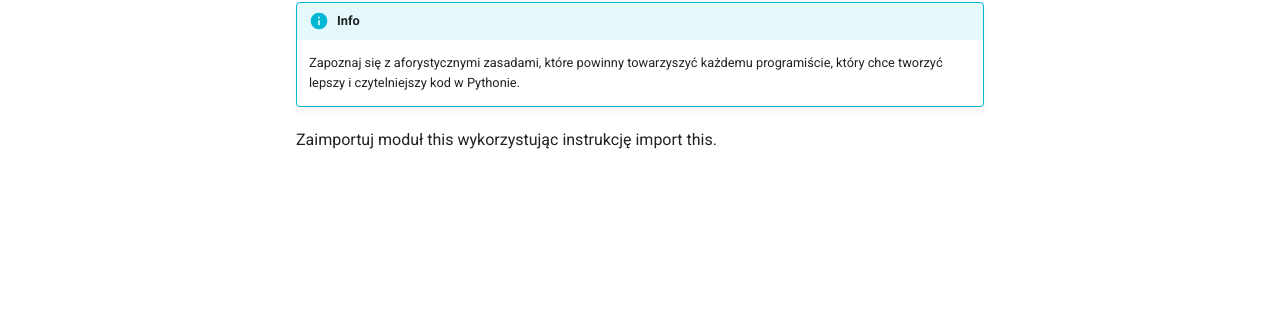
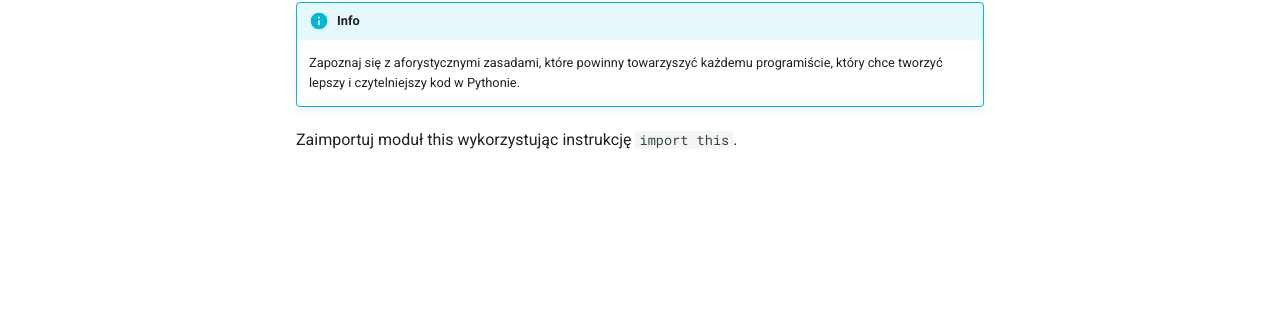
Before and after one commit to emiliaroman/python-1-starter, an MkDocs documentation site: the page built from docs/index.md, in a window 1280 px wide. Shown: the part 352-675 px from the top of the page. Built offline with MkDocs 1.6.1 and Material for MkDocs 9.7.7, drawn with Linux system fonts in a browser that asks for light colours; comment, search, counter and statistics services are not loaded.

Commit message:
Fix details

```diff
--- a/docs/index.md
+++ b/docs/index.md
@@ -7,4 +7,4 @@ Zawiera wstępy teoretyczne, przykłady, a także zadania do wykonania.
 !!! info
     Zapoznaj się z aforystycznymi zasadami, które powinny towarzyszyć każdemu programiście, który chce tworzyć lepszy i czytelniejszy kod w Pythonie.
 
-Zaimportuj moduł this wykorzystując instrukcję import this.
+Zaimportuj moduł this wykorzystując instrukcję `import this`.
```
Also changed, not shown: docs/zaj2/przypisania.md (+2 -2 lines).
